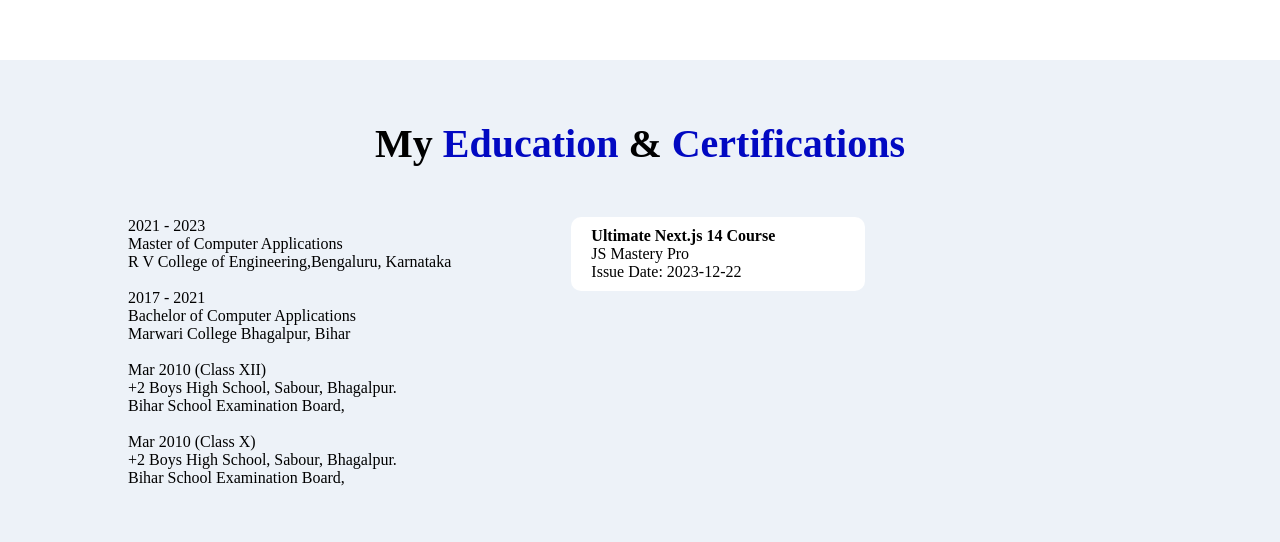
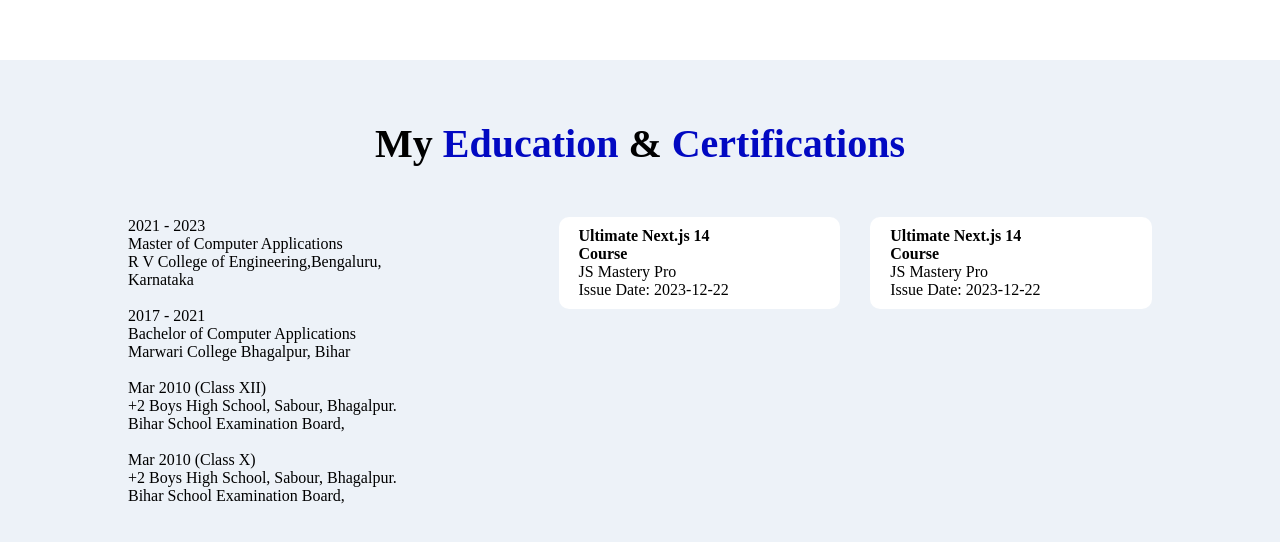
Before and after one commit to decode6/amit-portfolio, a React (Vite) app: page / in a window 1280 px wide. Shown: the part 3197-3739 px from the top of the page. Built offline with nearby package versions, Linux system fonts and the light colour scheme.

Commit message:
links added

```diff
--- a/src/components/certifications/Certifications.jsx
+++ b/src/components/certifications/Certifications.jsx
@@ -21,11 +21,18 @@ const Certifications = () => {
           <p>Mar 2010 (Class X) </p>
           <p>+2 Boys High School, Sabour, Bhagalpur. <br />Bihar School Examination Board,</p>
         </div>
-        <div className="certifications">
+        <div className="certification-header">
           <div className="cert-links">
           <h1>Ultimate Next.js 14 Course </h1>
         <p>JS Mastery Pro</p>
         <p>Issue Date: 2023-12-22</p>
+
+          </div>
+          <div className="cert-links">
+          <h1>Ultimate Next.js 14 Course </h1>
+        <p>JS Mastery Pro</p>
+        <p>Issue Date: 2023-12-22</p>
+
           </div>
 
         </div>
--- a/src/components/certifications/certifications.css
+++ b/src/components/certifications/certifications.css
@@ -16,7 +16,11 @@
     font-size: 40px;
     color: #0209C2;
 }
-
+.certification-header{
+    display: flex;
+    align-items: start;
+    gap: 30px;
+}
 .cert-main{
     display: flex;
     margin-top: 50px;
```
